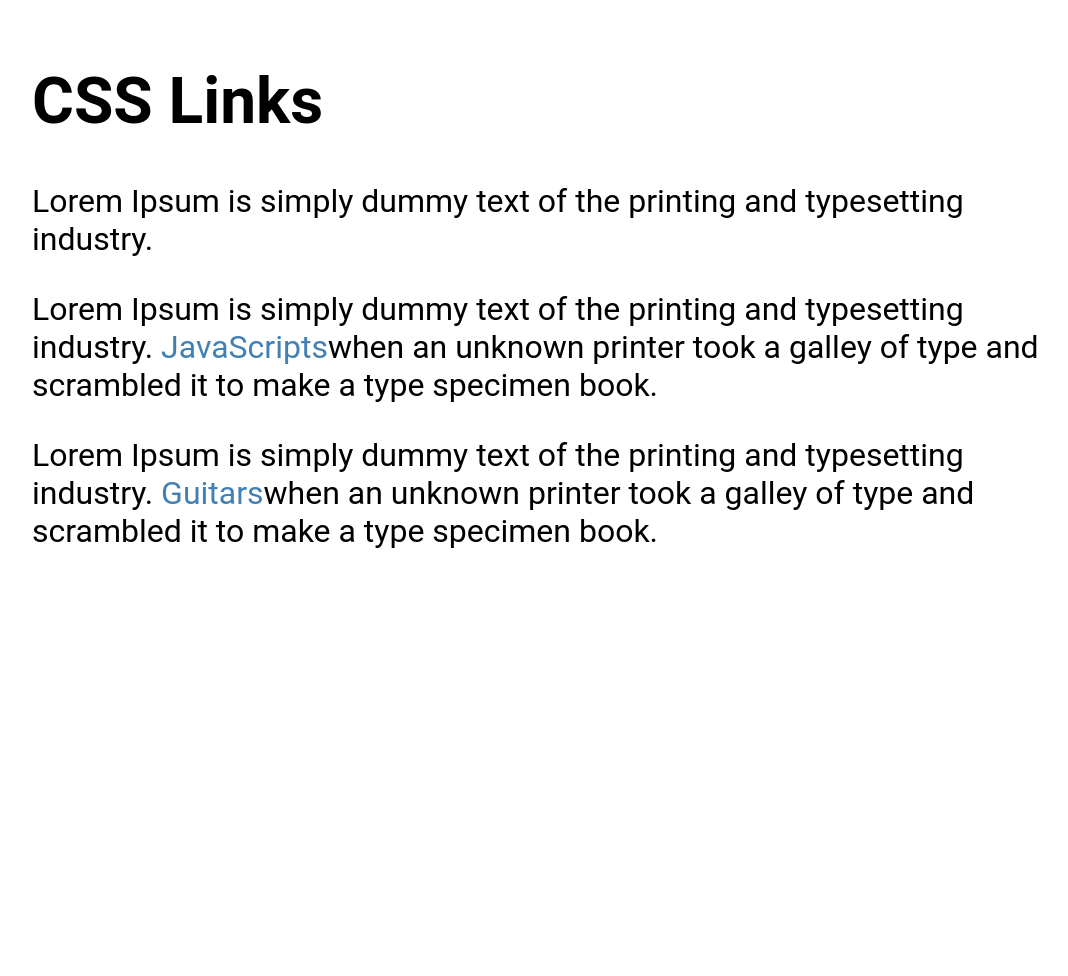
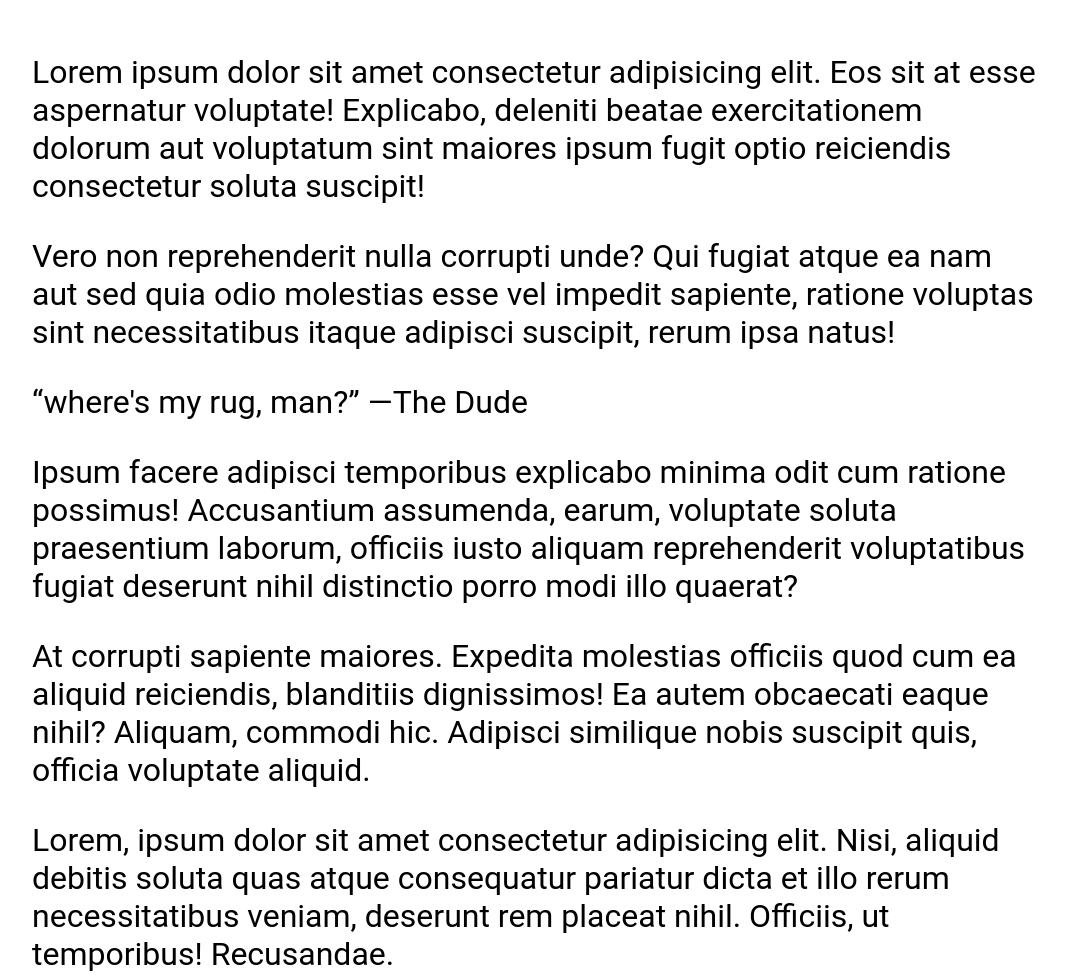
Before and after one commit to yunus-a1i/CSS-FOR-BEGINNERS, a website built with Vite: page index.html in a window 1280 px wide. Shown: the part 115-1091 px from the top of the page, without its empty margins (104-1172 px from the left). Before the commit the page ends 833 px from the top, so only its background shows below. Built offline with nearby package versions, Linux system fonts and the light colour scheme.

Commit message:
Update index.html

```diff
--- a/index.html
+++ b/index.html
@@ -9,20 +9,15 @@
     <title>Vite App</title>
   </head>
   <body>
-    <header>
-      <h1>CSS Links</h1>
-    </header>
-    <main>
-        <p>Lorem Ipsum is simply dummy text of the printing and typesetting industry.
-           </p>
-        <p>Lorem Ipsum is simply dummy text of the printing and typesetting industry.
-            <a href="one.html">JavaScripts</a>when an unknown printer took a galley of type and scrambled it to make a type
-            specimen book.</p>
-        <p>Lorem Ipsum is simply dummy text of the printing and typesetting industry.
-            <a href="two.html">Guitars</a>when an unknown printer took a galley of type and scrambled it to make a type
-            specimen book.</p>
-
-  </main>
+    <section class="column">
+      <p>Lorem ipsum dolor sit amet consectetur adipisicing elit. Eos sit at esse aspernatur voluptate! Explicabo, deleniti beatae exercitationem dolorum aut voluptatum sint maiores ipsum fugit optio reiciendis consectetur soluta suscipit!</p>
+      <p>Vero non reprehenderit nulla corrupti unde? Qui fugiat atque ea nam aut sed quia odio molestias esse vel impedit sapiente, ratione voluptas sint necessitatibus itaque adipisci suscipit, rerum ipsa natus!</p>
+      <!-- <h2>Next Topic</h2> -->
+      <p class="quote">&#8220;where's my rug, man?&#8221; <span class="nowrap">&#8212;The Dude</span></p>
+      <p>Ipsum facere adipisci temporibus explicabo minima odit cum ratione possimus! Accusantium assumenda, earum, voluptate soluta praesentium laborum, officiis iusto aliquam reprehenderit voluptatibus fugiat deserunt nihil distinctio porro modi illo quaerat?</p>
+      <p>At corrupti sapiente maiores. Expedita molestias officiis quod cum ea aliquid reiciendis, blanditiis dignissimos! Ea autem obcaecati eaque nihil? Aliquam, commodi hic. Adipisci similique nobis suscipit quis, officia voluptate aliquid.</p>
+    </section>
+    <p>Lorem, ipsum dolor sit amet consectetur adipisicing elit. Nisi, aliquid debitis soluta quas atque consequatur pariatur dicta et illo rerum necessitatibus veniam, deserunt rem placeat nihil. Officiis, ut temporibus! Recusandae.</p>
     <script type="module" src="./src/main.js"></script>
   </body>
 </html>
```
